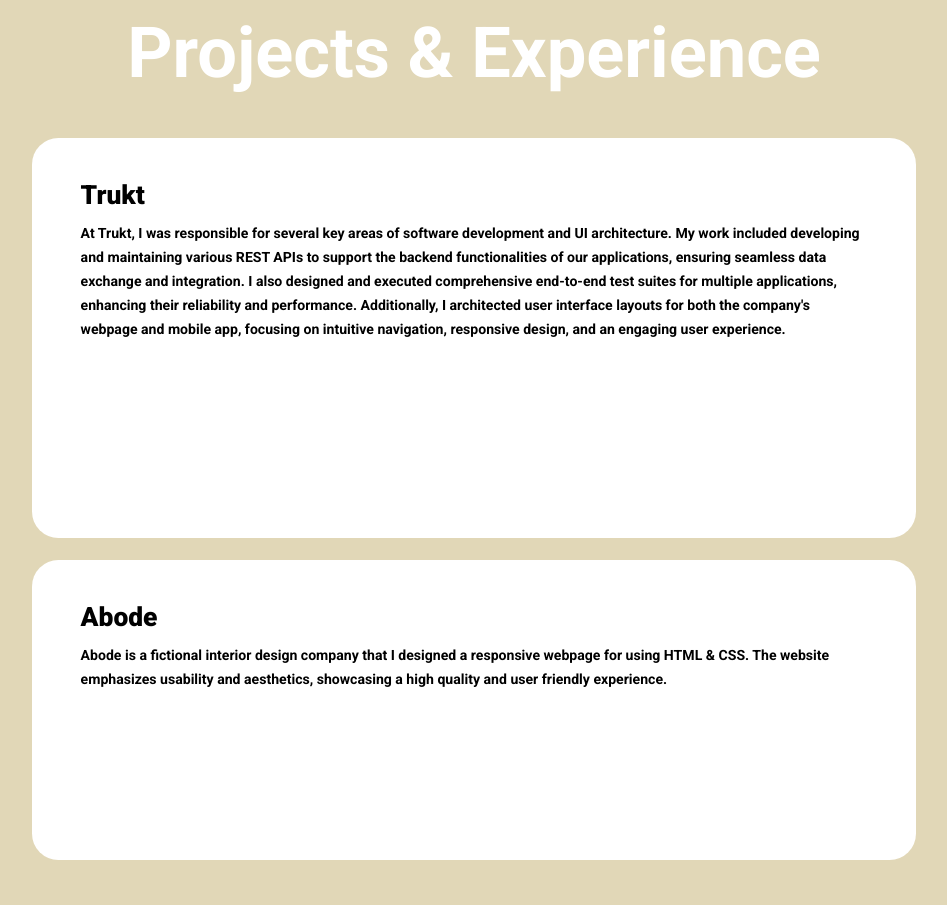
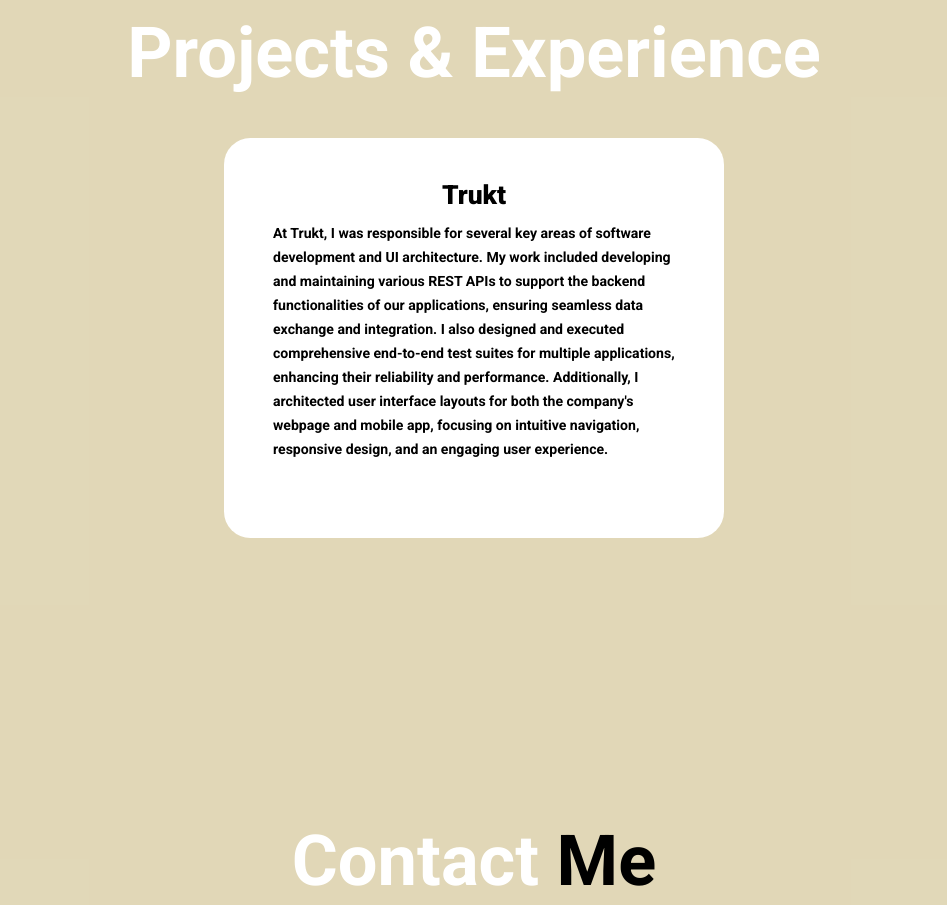
Before and after one commit to AmanLal2017/portfolio, a plain HTML site: page index.html in a window 1280 px wide. Shown: the part 920-1825 px from the top of the page, without its empty margins (166-1113 px from the left). Drawn offline with nearby package versions, Linux system fonts and the light colour scheme.

Commit message:
changing box entries to cards setup

```diff
--- a/index.html
+++ b/index.html
@@ -49,21 +49,12 @@
     <section class="projects" id="projects">
       <h2 class="heading">Projects & Experience</h2>
       <div class="projects-container">
-        <div class="project-box">
+        <div class="project-card">
           <div class="project-info">
             <h4>Trukt</h4>
             <p>At Trukt, I was responsible for several key areas of software development and UI architecture. My work included developing and maintaining various REST APIs to support the backend functionalities of our applications, ensuring seamless data exchange and integration. I also designed and executed comprehensive end-to-end test suites for multiple applications, enhancing their reliability and performance. Additionally, I architected user interface layouts for both the company's webpage and mobile app, focusing on intuitive navigation, responsive design, and an engaging user experience. </p>
           </div>
         </div>
-
-        <div class="project-box">
-          <div class="project-info">
-            <h4>Abode</h4>
-            <p>Abode is a fictional interior design company that I designed a responsive webpage for using HTML & CSS. The website emphasizes usability and aesthetics, showcasing a high quality and user friendly experience.</p>
-          </div>
-        </div>
-        <!-- <img src="images/abodeMockup.PNG" alt=""/> -->
-      </div>
     </section>
 
     <section class="contact" id="contact"><h2 class="heading">Contact <span>Me</span></h2>
--- a/styles.css
+++ b/styles.css
@@ -262,27 +262,26 @@
   transform: scale(1.03);
 }
 
-.project-box {
+.project-card {
   background: white;
-  height: 300px;
+  height: 600px;
+  max-width: 500px;
   border-radius: 3rem;
   border: 5px solid transparent;
   cursor: pointer;
   transition: 0.4s ease-in-out;
 }
 
-.project-box:hover {
+.project-card:hover {
   color: black;
   border: 5px solid white;
   transform: scale(1.03);
 }
 
-.project-box .project-info {
+.project-card .project-info {
   display: flex;
   flex-direction: column;
-  text-align: left;
-  justify-content: left;
-  align-items: baseline;
+  align-items: center;
   padding: 3rem 5rem;
 }
 
@@ -365,7 +364,7 @@
     font-size: 55%;
   }
 
-  .project-box:nth-child(1) {
+  .project-card:nth-child(1) {
     height: 400px;
   }
 
@@ -457,7 +456,7 @@
     grid-template-columns: repeat(1, 1fr);
   }
 
-  .project-box:nth-child(1) {
+  .project-card:nth-child(1) {
     height: 400px;
   }
 }
```
